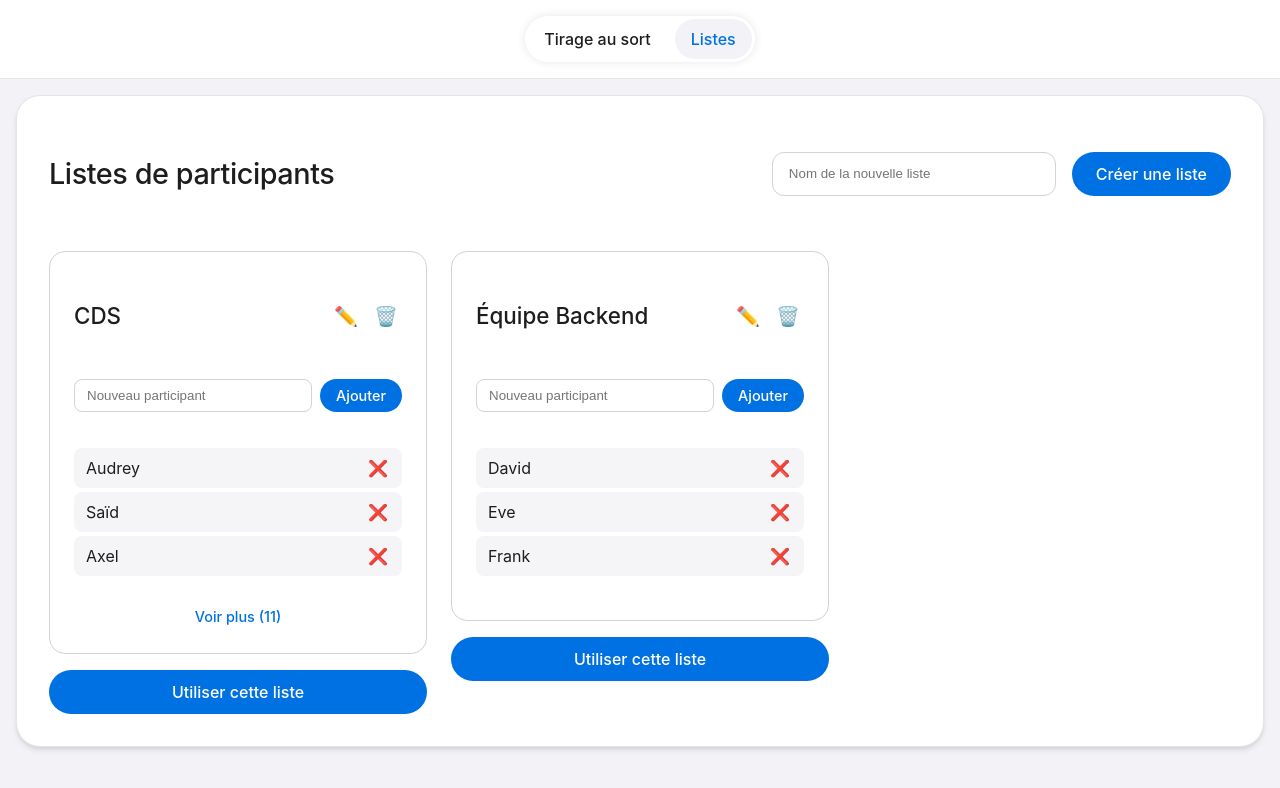
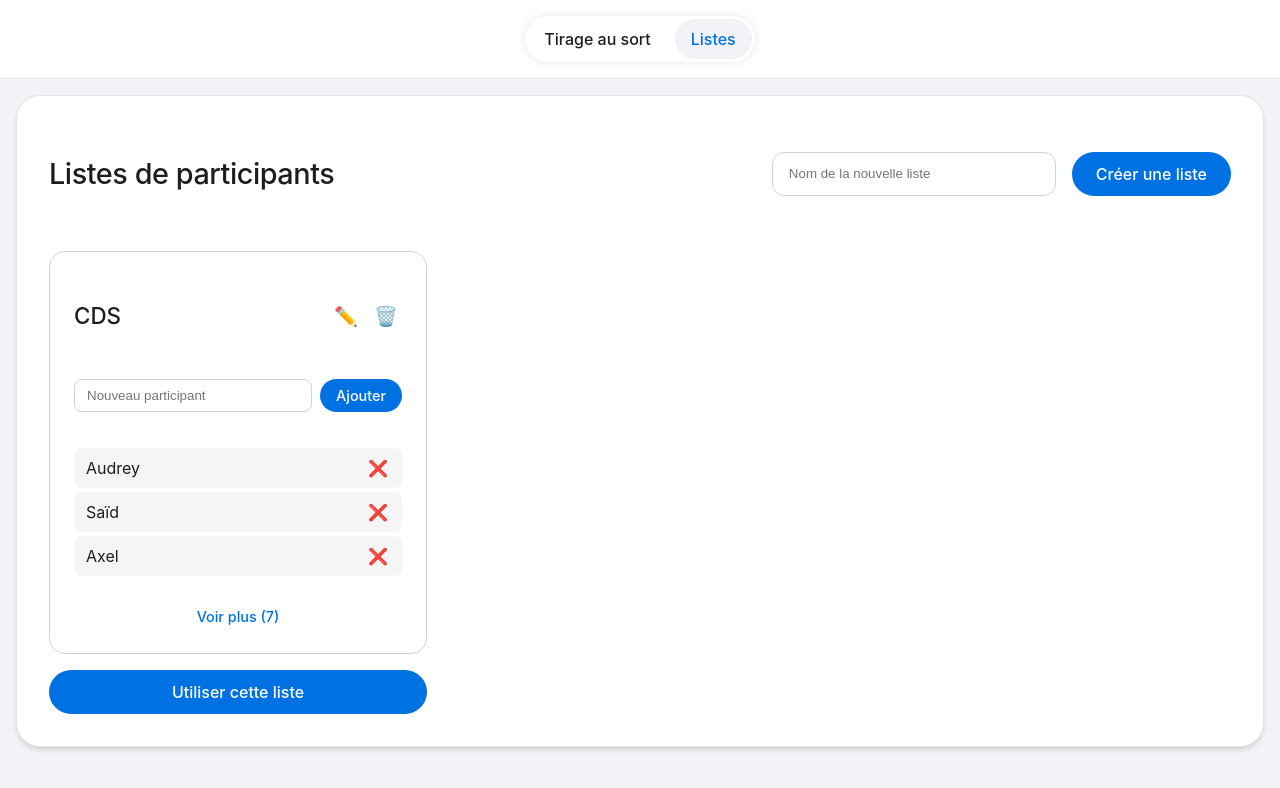
Before and after one commit to AxelDemeyere/ProxiRoll, a Vue app: page /lists in a window 1280 px wide. Shown: the top 788 px of the page. Built offline with nearby package versions, Linux system fonts and the light colour scheme.

Commit message:
feat: ajout de nouveaux statuts pour le participant

```diff
--- a/src/components/DailySummary.vue
+++ b/src/components/DailySummary.vue
@@ -15,10 +15,13 @@ const getMoodEmoji = (mood?: 'good' | 'neutral' | 'bad') => {
   }
 };
 
-const getStatusIcon = (status?: 'present' | 'absent') => {
+const getStatusIcon = (status?: 'present' | 'absent' | 'réunion' | 'école') => {
   switch (status) {
     case 'present': return '✓';
     case 'absent': return '✗';
+    case 'réunion': return '🗓️';
+    case 'école': return '🏫';
+
     default: return '–';
   }
 };
@@ -43,7 +46,9 @@ const getStatusIcon = (status?: 'present' | 'absent') => {
             <td>{{ participant.isSpeaker ? 'Speaker' : 'Participant' }}</td>
             <td :class="{
               'status-present': participant.status === 'present',
-              'status-absent': participant.status === 'absent'
+              'status-absent': participant.status === 'absent',
+              'status-reunion': participant.status === 'réunion',
+              'status-ecole': participant.status === 'école'
             }">
               {{ getStatusIcon(participant.status) }}
             </td>
--- a/src/components/ParticipantStatus.vue
+++ b/src/components/ParticipantStatus.vue
@@ -6,7 +6,7 @@ const props = defineProps<{
 }>();
 
 const emit = defineEmits<{
-  (e: 'updateStatus', status: 'present' | 'absent'): void;
+  (e: 'updateStatus', status: 'present' | 'absent' | 'réunion' | 'école'): void;
   (e: 'updateMood', mood: 'good' | 'neutral' | 'bad'): void;
 }>();
 </script>
@@ -28,6 +28,22 @@ const emit = defineEmits<{
       >
         ✗ Absent
       </button>
+      <button
+          class="status-btn"
+          :class="{ active: participant.status === 'réunion' }"
+          @click="emit('updateStatus', 'réunion')"
+      >
+        🗓️ Réunion
+      </button>
+      <button
+          class="status-btn"
+          :class="{ active: participant.status === 'école' }"
+          @click="emit('updateStatus', 'école')"
+      >
+        🏫 École
+      </button>
+
+
     </div>
     <div class="mood-buttons">
       <button
@@ -67,6 +83,8 @@ const emit = defineEmits<{
   display: flex;
   gap: 0.5rem;
   justify-content: center;
+  flex-wrap: wrap;
+  max-width: 250px;
 }
 
 .status-btn, .mood-btn {
--- a/src/stores/lists.ts
+++ b/src/stores/lists.ts
@@ -11,27 +11,12 @@ const lists = ref<ParticipantList[]>([
       { id: generateId(), name: 'Saïd' },
       { id: generateId(), name: 'Axel' },
       { id: generateId(), name: 'Ferhat' },
-      { id: generateId(), name: 'Victoire' },
-      { id: generateId(), name: 'Laurent' },
       { id: generateId(), name: 'Eliott' },
       { id: generateId(), name: 'Yann' },
       { id: generateId(), name: 'Jorix' },
-      { id: generateId(), name: 'Ludovic' },
       { id: generateId(), name: 'Alexandre' },
       { id: generateId(), name: 'Noémie' },
-      { id: generateId(), name: 'Martin' },
       { id: generateId(), name: 'Ophélie' }
-
-
-    ]
-  },
-  {
-    id: generateId(),
-    name: 'Équipe Backend',
-    participants: [
-      { id: generateId(), name: 'David' },
-      { id: generateId(), name: 'Eve' },
-      { id: generateId(), name: 'Frank' }
     ]
   }
 ]);
--- a/src/types/participant.ts
+++ b/src/types/participant.ts
@@ -1,7 +1,7 @@
 export interface Participant {
   id: string;
   name: string;
-  status?: 'present' | 'absent';
+  status?: 'present' | 'absent' | 'réunion' | 'école';
   mood?: 'good' | 'neutral' | 'bad';
   isSpeaker?: boolean;
 }
```
